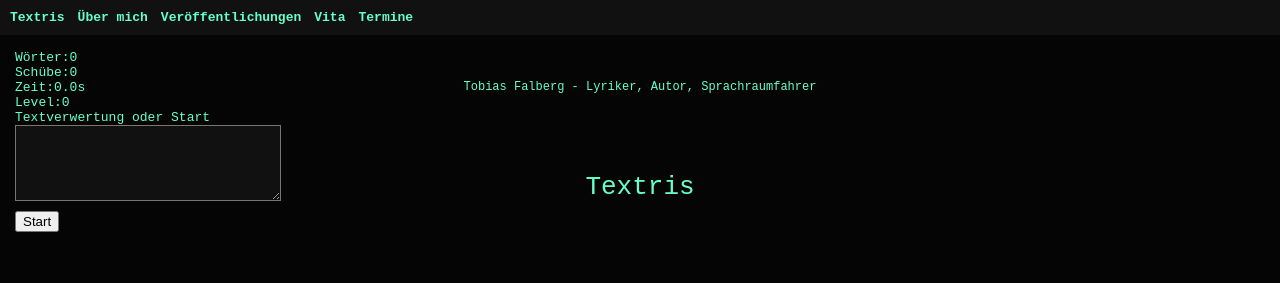
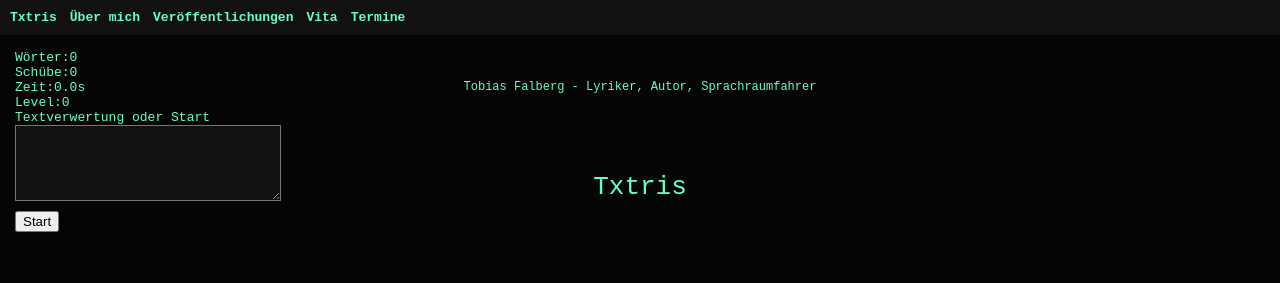
Before and after one commit to tobiasfalberg/tobiasfalberg.github.io, a Jekyll site: the page built from index.html, in a window 1280 px wide. Shown: the top 283 px of the page. Built offline with Jekyll 4.4.1, drawn with Linux system fonts in a browser that asks for light colours.

Commit message:
Update index.html

```diff
--- a/index.html
+++ b/index.html
@@ -146,7 +146,7 @@ textarea {
 <body>
   <!-- NAVIGATION -->
   <nav>
-    <a href="/">Textris</a>
+    <a href="/">Txtris</a>
     <a href="/about/">Über mich</a>
     <a href="/publications/">Veröffentlichungen</a>
     <a href="/vita/">Vita</a>
@@ -159,7 +159,7 @@ textarea {
   </div>
 
   <!-- SPIEL -->
-  <div id="title">Textris</div>
+  <div id="title">Txtris</div>
   <div id="hud">Wörter:0<br>Schübe:0<br>Zeit:0.0s<br>Level:0</div>
 
   <div id="inputBox">
```
